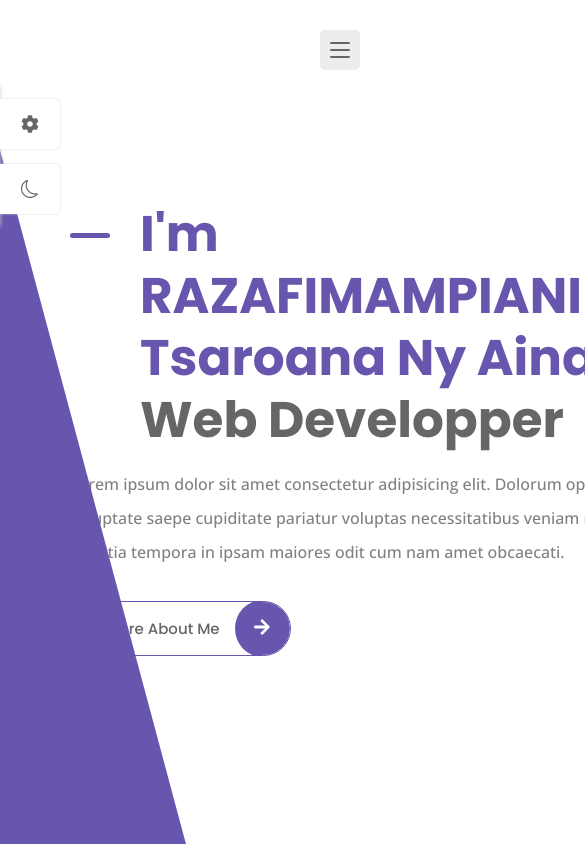
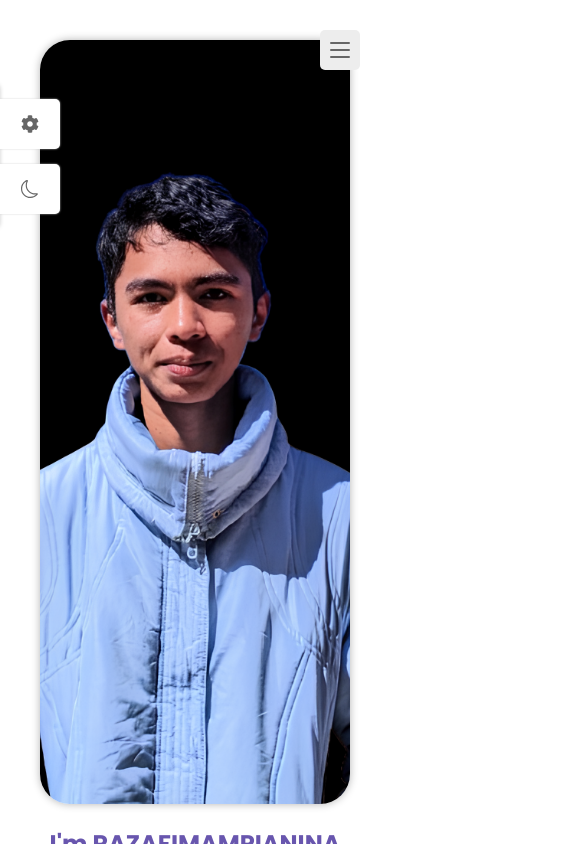
Before and after one commit to Tsarh/Portfolio, a React (Vite) app: page / in a window 390 px wide. Shown: the top 844 px of the page, 585 px wide, since content can reach past the window. Built offline with nearby package versions, Linux system fonts and the light colour scheme.

Commit message:
responsive design all done but some information need to change

```diff
--- a/src/components/navbar.css
+++ b/src/components/navbar.css
@@ -6,7 +6,7 @@
     width: 100%;
     padding: 60px 30px;
     transition: all 0.5s;
-    z-index: 2000;
+    z-index: 7000;
 }
 
 .show-menu {
--- a/src/pages/contact/Contact.jsx
+++ b/src/pages/contact/Contact.jsx
@@ -30,6 +30,7 @@ const Contact = ()=>{
                     <div className="relative-contact">
                         <div className="contact__info">
                             <motion.div initial={{ transform: "translateY(-100px)" }} animate={{ transform: "translateY(0px)", transition: {duration: 0.7} }} className="info__item">
+                                <div className="flex">
                                     <FaEnvelopeOpen className="info__icon"/>
                                     <div>
                                         <span className="info__title">
@@ -37,15 +38,18 @@ const Contact = ()=>{
                                         </span>
                                         <h4 className="info__desc">Razjazz882@gmail.com</h4>
                                     </div>
+                                </div>
                             </motion.div>
 
                             <motion.div initial={{ transform: "translateY(-100px)" }} animate={{ transform: "translateY(0px)", transition: {duration: 0.5} }} className="info__item">
+                                <div className="flex">
                                     <FaPhoneSquareAlt className="info__icon"/>
                                     <div>
                                         <span className="info__title">
                                             Call me
                                         </span>
                                         <h4 className="info__desc">034 50 513 24</h4>
+                                    </div>
                                 </div>
                             </motion.div>
                         </div>
--- a/src/pages/contact/contact.css
+++ b/src/pages/contact/contact.css
@@ -113,4 +113,21 @@
         margin-top: 50px;
         display: block;
     }
+
+    .contact__socials {
+        display: flex;
+        justify-content: space-around;
+        column-gap: 16px;
+    }
+
+    .info__item {
+        display: flex;
+        align-items: center;
+        justify-content: center;
+        text-align: center;
+    }
+
+    .relative-contact {
+        margin-bottom: 50px;
+    }
 }
--- a/src/pages/home/home.css
+++ b/src/pages/home/home.css
@@ -100,3 +100,39 @@
     left: -83%;
     transform: rotate(-15deg);
 }
+
+@media (max-width: 500px) {
+    .home {
+        display: block;
+    }
+
+    .color__block {
+        visibility: hidden;
+    }
+
+    .home__title {
+        position: relative;
+        font-size: var(--h3-font-size);
+        line-height: 1.24;
+        padding-left: 00px;
+        text-align: center;
+    }
+
+    p {
+        text-align: center;
+    }
+
+    .home__title::before {
+        content: '';
+        position: absolute;
+        left: 0;
+        top: 12%;
+        width: 0px;
+        height: 0px;
+        visibility: hidden;
+    }
+
+    .button {
+        margin-left: 45px;
+    }
+}
```
Lines whose indentation alone changed are shown as unchanged.
